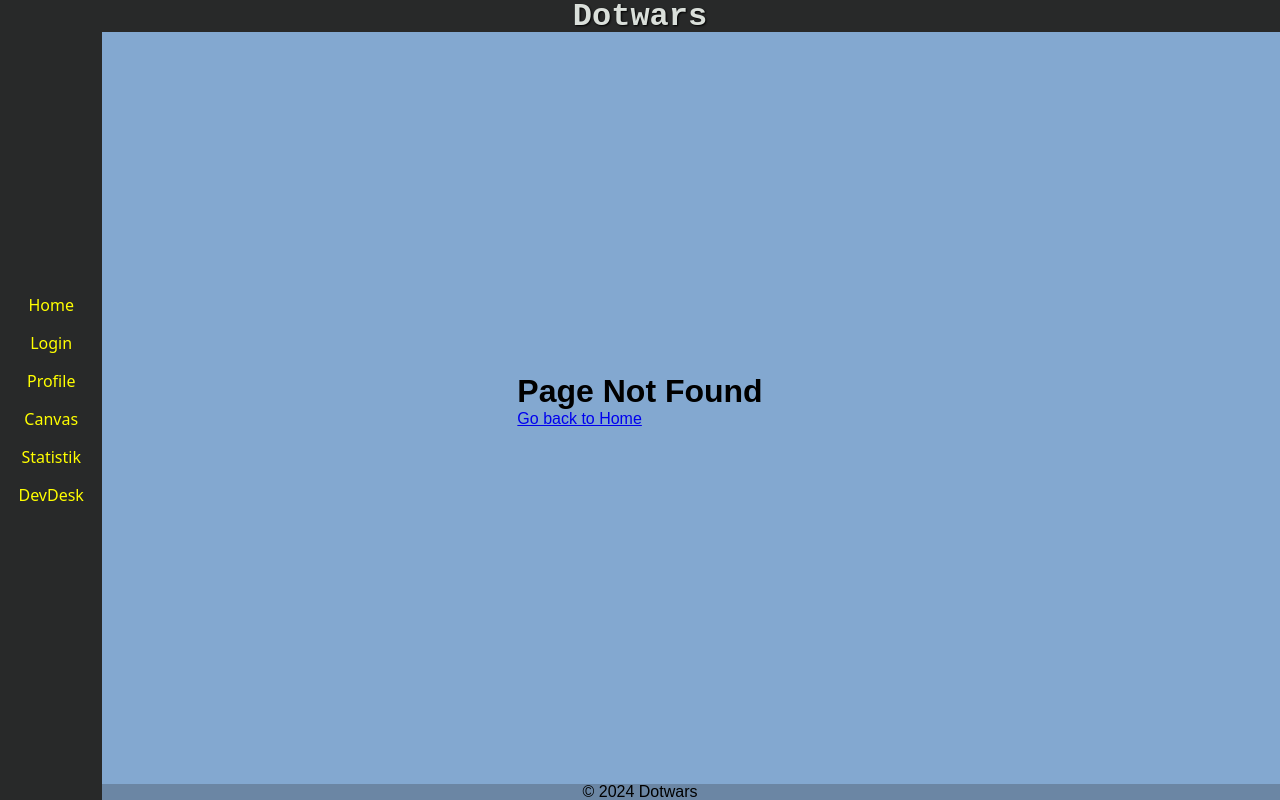
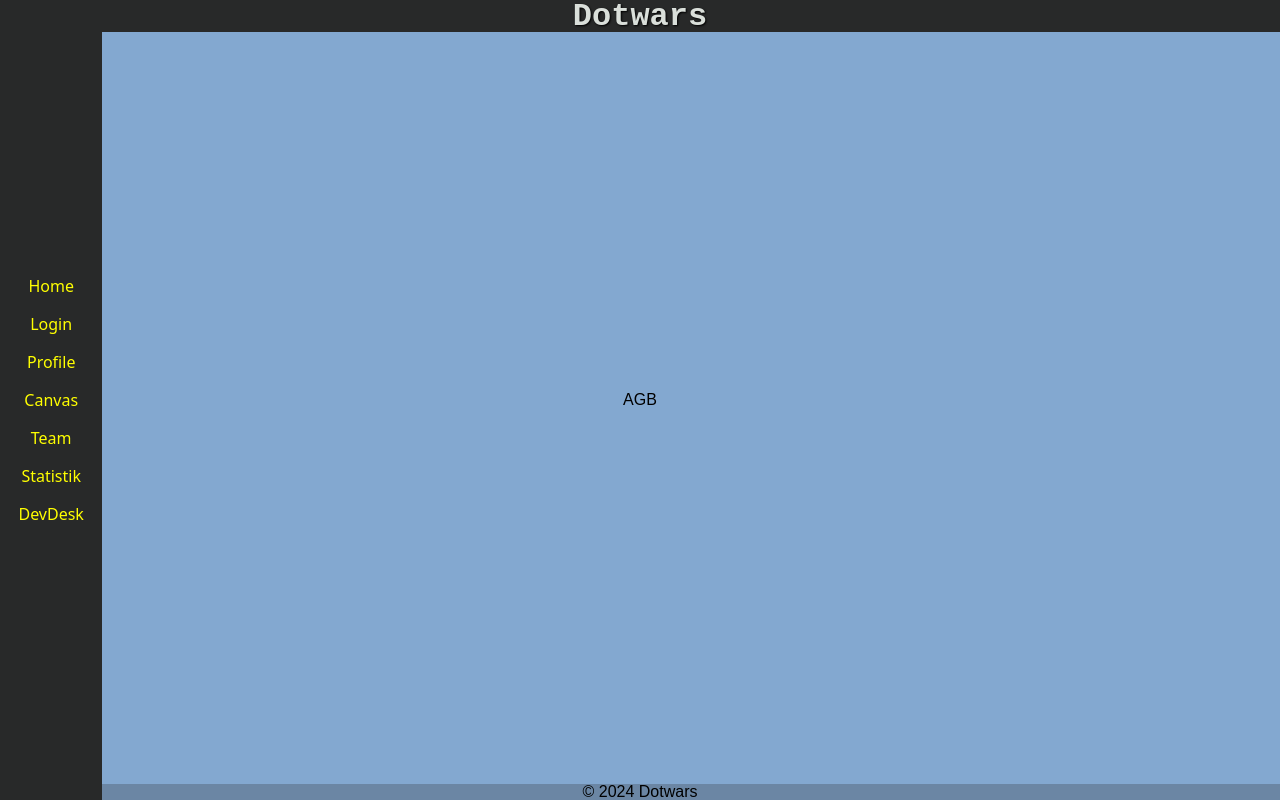
Before and after one commit to Klimperklaus/DCI-Place, a React (Vite) app in the folder frontend/: page /agb in a window 1280 px wide. Before the commit this address had no page. Built offline with nearby package versions, Linux system fonts and the light colour scheme.

Commit message:
All Pages and Styles added

```diff
--- a/frontend/src/App.jsx
+++ b/frontend/src/App.jsx
@@ -8,6 +8,8 @@ import Home from "./pages/Home.jsx";
 import Statistik from "./pages/Statistik.jsx";
 import Profile from "./pages/Profile.jsx";
 import DevDesk from "./pages/DevDesk.jsx";
+import Team from "./pages/Team.jsx";
+import AGB from "./pages/AGB.jsx";
 import Pagenotfound from "./components/Pagenotfound.jsx";
 import PrivateRoute from "./components/PrivateRoute.jsx";
 
@@ -49,6 +51,8 @@ function App() {
             </PrivateRoute>
           }
         />
+        <Route path="/team" element={<Team />} />
+        <Route path="/agb" element={<AGB />} />
         <Route path="*" element={<Pagenotfound />} />
       </Route>
     </Routes>
--- a/frontend/src/components/Navbar.jsx
+++ b/frontend/src/components/Navbar.jsx
@@ -17,6 +17,9 @@ function Navbar() {
           <NavLink to="/canvas">Canvas</NavLink>
         </li>
         <li>
+          <NavLink to="/team">Team</NavLink>
+        </li>
+        <li>
           <NavLink to="/statistik">Statistik</NavLink>
         </li>
         <li>
--- a/frontend/src/main.jsx
+++ b/frontend/src/main.jsx
@@ -11,6 +11,8 @@ import "./styles/Home.scss";
 import "./styles/Statistik.scss";
 import "./styles/DevDesk.scss";
 import "./styles/Profile.scss";
+import "./styles/Team.scss";
+import "./styles/AGB.scss";
 
 ReactDOM.createRoot(document.getElementById("root")).render(
   <React.StrictMode>
--- /dev/null
+++ b/frontend/src/pages/AGB.jsx
@@ -0,0 +1,9 @@
+import React from 'react'
+
+function AGB() {
+  return (
+    <div>AGB</div>
+  )
+}
+
+export default AGB
--- /dev/null
+++ b/frontend/src/pages/Team.jsx
@@ -0,0 +1,9 @@
+import React from 'react'
+
+function Team() {
+  return (
+    <div>Team</div>
+  )
+}
+
+export default Team
```
Also changed, not shown: frontend/src/styles/AGB.scss (added), frontend/src/styles/Team.scss (added), 1 other file (tests, documents, lock files or other folders).
